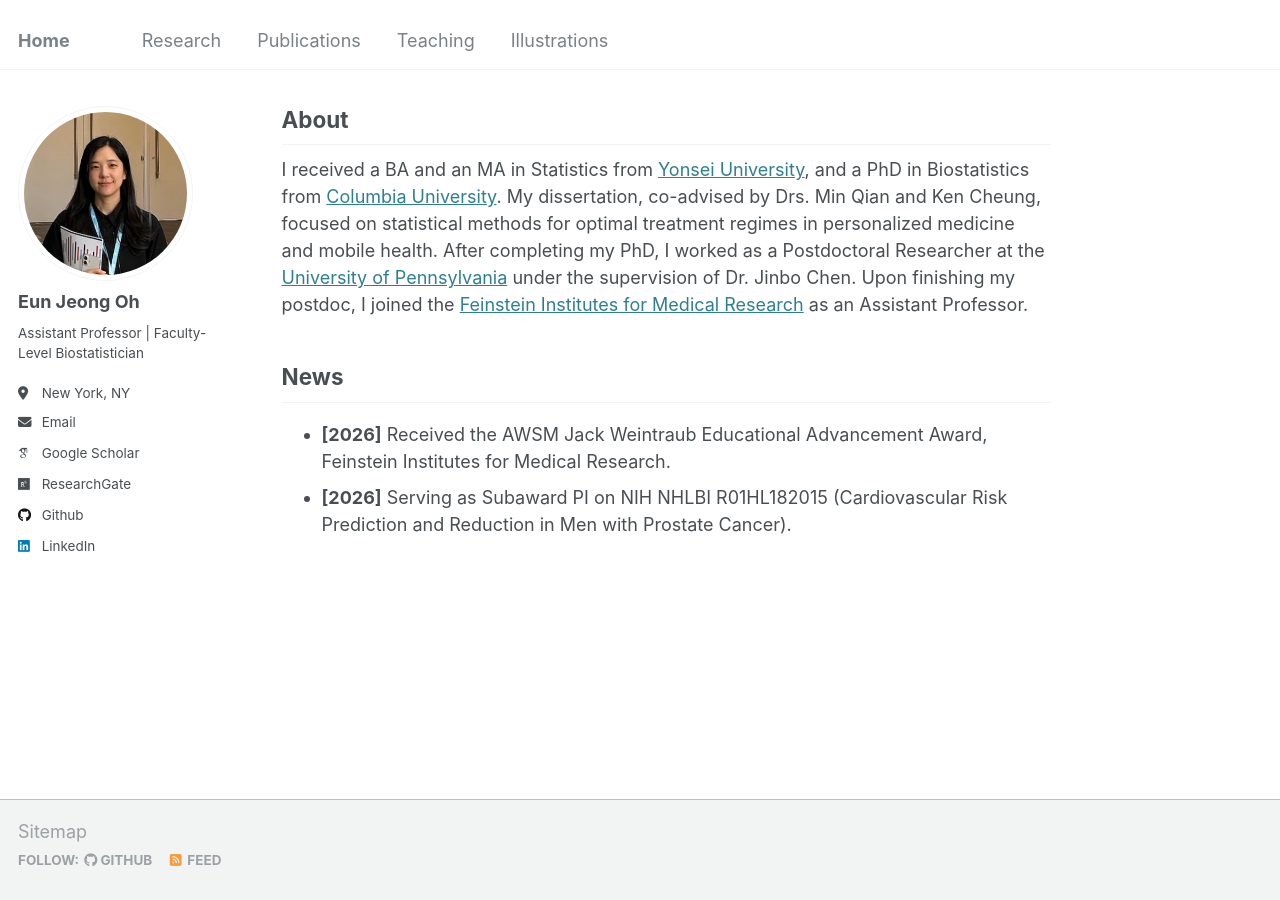
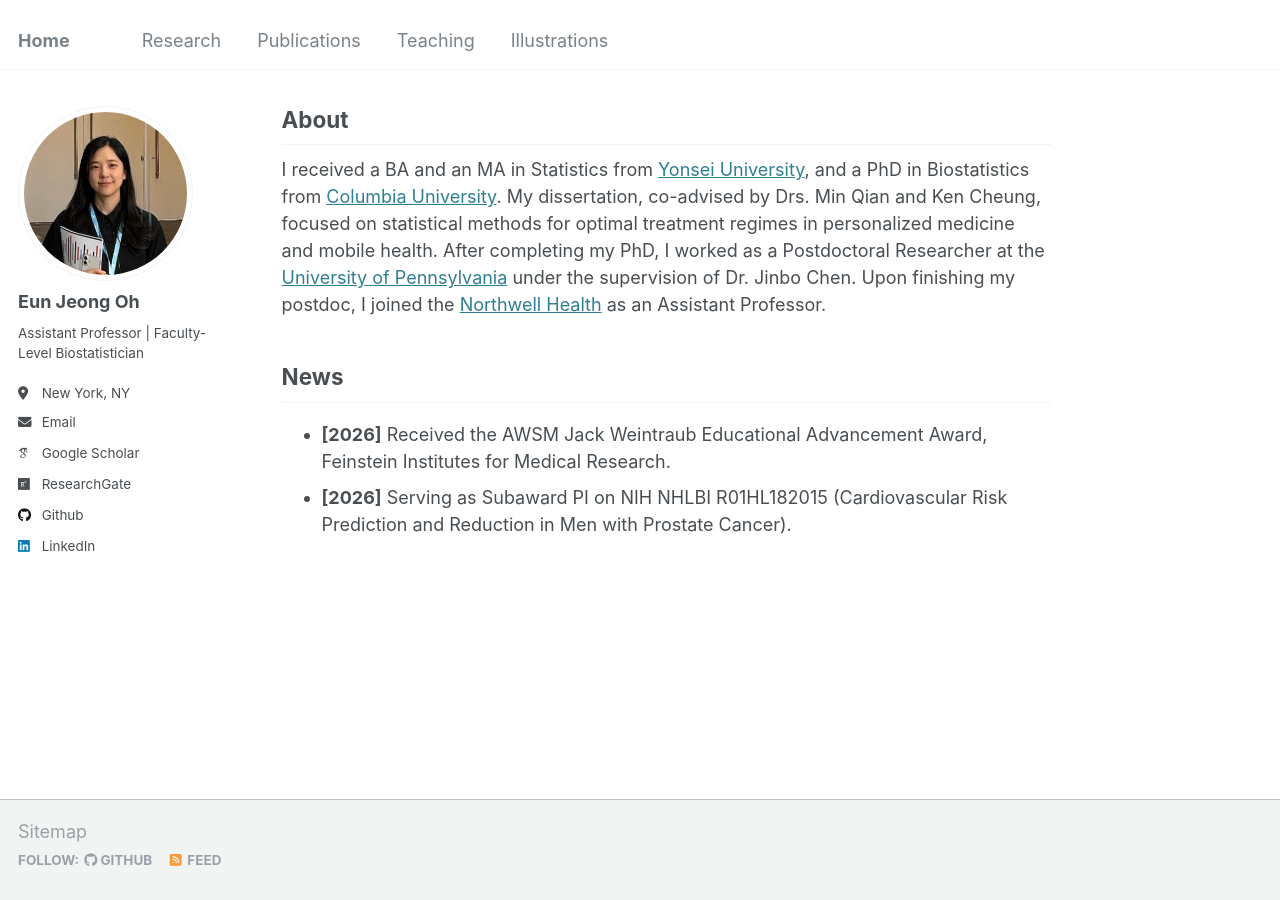
Before and after one commit to oheunj/oheunj.github.io, a Jekyll site: the page built from _pages/about.md, in a window 1280 px wide and 900 px high, scrolled down 529 px. Built offline with Jekyll 4.4.1, drawn with Linux system fonts in a browser that asks for light colours; some web fonts are replaced; some of the changed lines change nothing that is shown.

Commit message:
Update about.md

```diff
--- a/_pages/about.md
+++ b/_pages/about.md
@@ -21,9 +21,13 @@ Regarding collaborative efforts, I have worked with researchers across various f
 
 
 ## About
-I received a BA and an MA in Statistics from [Yonsei University](https://www.yonsei.ac.kr/en_sc/index.do), and a PhD in Biostatistics from [Columbia University](https://www.columbia.edu/). My dissertation, co-advised by Drs. Min Qian and Ken Cheung, focused on statistical methods for optimal treatment regimes in personalized medicine and mobile health. After completing my PhD, I worked as a Postdoctoral Researcher at the [University of Pennsylvania](https://www.upenn.edu/) under the supervision of Dr. Jinbo Chen. Upon finishing my postdoc, I joined the [Feinstein Institutes for Medical Research](https://feinstein.northwell.edu/) as an Assistant Professor.
+I received a BA and an MA in Statistics from [Yonsei University](https://www.yonsei.ac.kr/en_sc/index.do), and a PhD in Biostatistics from [Columbia University](https://www.columbia.edu/). My dissertation, co-advised by Drs. Min Qian and Ken Cheung, focused on statistical methods for optimal treatment regimes in personalized medicine and mobile health. After completing my PhD, I worked as a Postdoctoral Researcher at the [University of Pennsylvania](https://www.upenn.edu/) under the supervision of Dr. Jinbo Chen. Upon finishing my postdoc, I joined the [Northwell Health](https://www.northwell.edu/) as an Assistant Professor.
+
 
 <!--
+Upon finishing my postdoc, I joined the [Feinstein Institutes for Medical Research](https://feinstein.northwell.edu/) as an Assistant Professor.
+
+
 ### A fun fact about me
 I was born and raised in Seoul, South Korea 🇰🇷 and have lived in several cities around the world 🌍. These include Ann Arbor, MI 💛💙; Basel, Switzerland🇨🇭; and Poitiers, France 🇫🇷. Since 2014, I have been based in New York City 🗽, with a two-year stay in Philadelphia, PA 🏛️ in between. I have enjoyed connecting with local communities in each place, while also appreciating the vibrancy of larger cities like Seoul and NYC. As a coffee lover, I am always happy to chat over a cup of coffee ☕.
 -->
```
